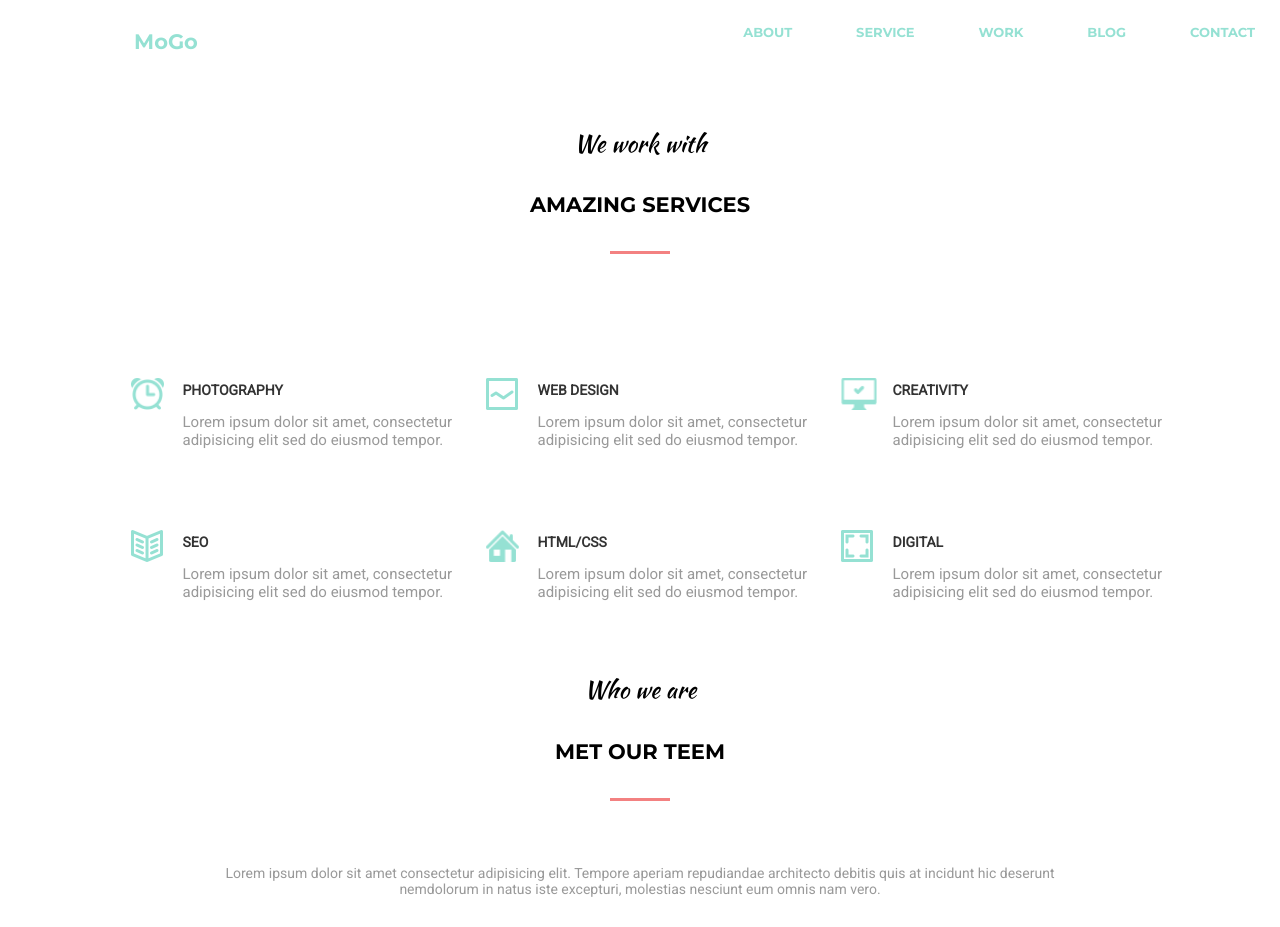
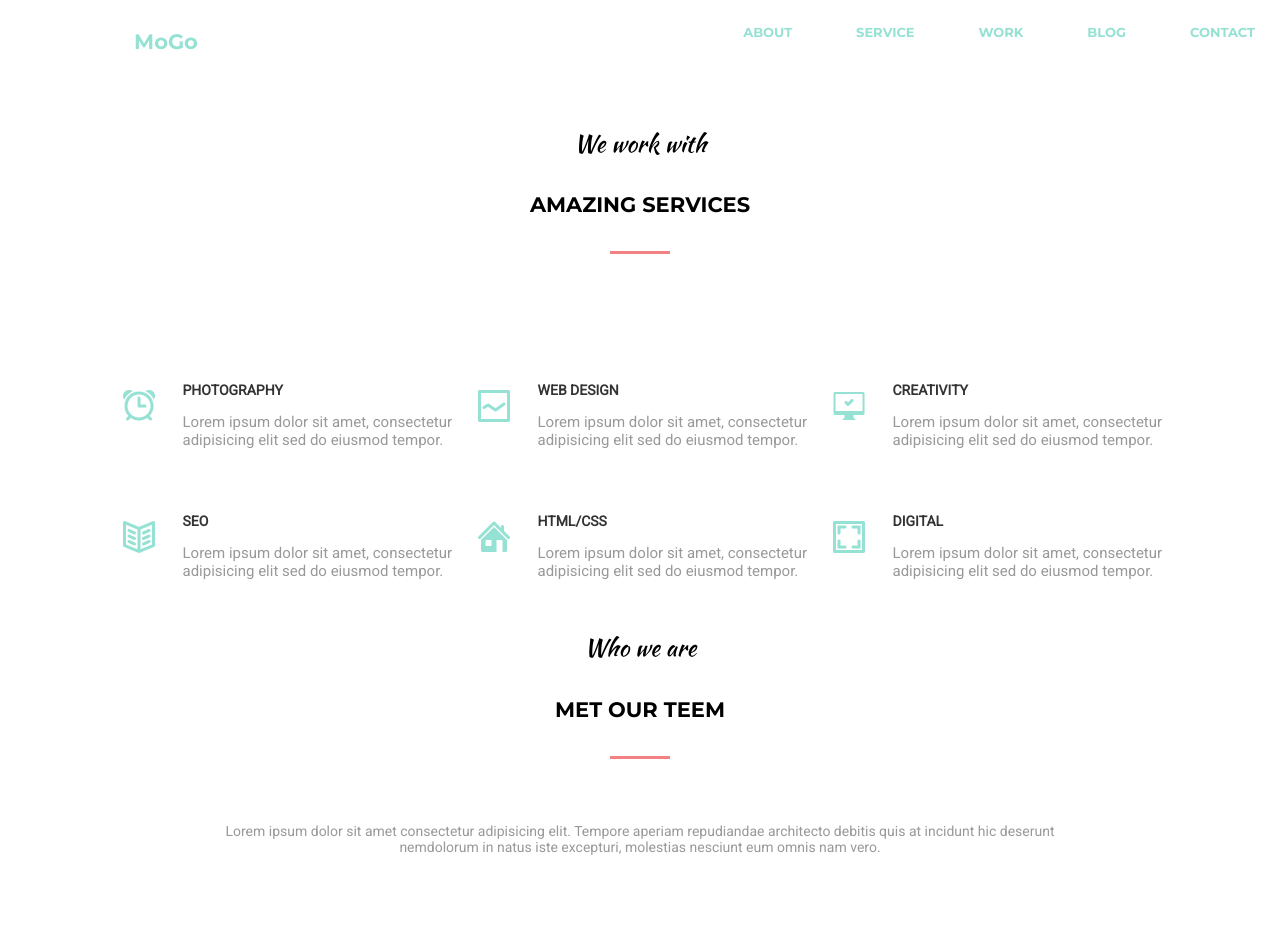
Before and after one commit to Agent222222/Kolyas-homework.github.io, a plain HTML site: page dz-4/index.html in a window 1280 px wide. After the commit the page ends 885 px from the top, so only its background shows below. Drawn offline with Linux system fonts and the light colour scheme.

Commit message:
dalete margin

```diff
--- a/dz-4/css/style.css
+++ b/dz-4/css/style.css
@@ -156,8 +156,10 @@ width: 280px;
 }
 
 .photo{
+    width: 60px;
+    height: 80px;
     display: flex;
-    margin: 10px 20px 60px 0px;
+    align-items: center;
 }
 
 .box{
--- a/dz-4/index.html
+++ b/dz-4/index.html
@@ -40,7 +40,8 @@
         <div class="one">
             <div class="task">
                 <div class="photo">
-                    <img src="img/ALARM.png" alt=""></div>
+                   <div class="section-photo"><img src="img/ALARM.png" alt=""></div>
+                </div>
                 <div class="tosk">
                     <p class="box">PHOTOGRAPHY</p>
                     <div class="text">Lorem ipsum dolor sit amet, consectetur adipisicing elit sed do eiusmod tempor.
@@ -49,7 +50,8 @@
             </div>
             <div class="task">
                 <div class="photo">
-                    <img src="img/LINE.png" alt=""></div>
+                    <div class="section-photo"><img src="img/LINE.png" alt=""></div>
+                </div>
                 <div class="tosk">
                     <p class="box">WEB DESIGN</p>
                     <div class="text">Lorem ipsum dolor sit amet, consectetur adipisicing elit sed do eiusmod tempor.
@@ -58,7 +60,8 @@
             </div>
             <div class="task">
                 <div class="photo">
-                    <img src="img/COMPUT.png" alt=""></div>
+                    <div class="section-photo"><img src="img/COMPUT.png" alt=""></div>
+                </div>
                 <div class="tosk">
                     <p class="box">CREATIVITY</p>
                     <div class="text">Lorem ipsum dolor sit amet, consectetur adipisicing elit sed do eiusmod tempor.
@@ -69,7 +72,8 @@
         <div class="one">
             <div class="task">
                 <div class="photo">
-                    <img src="img/BOOK.png" alt=""></div>
+                    <div class="section-photo"><img src="img/BOOK.png" alt=""></div>
+                </div>
                 <div class="tosk">
                     <p class="box">SEO</p>
                     <div class="text">Lorem ipsum dolor sit amet, consectetur adipisicing elit sed do eiusmod tempor.
@@ -78,7 +82,8 @@
             </div>
             <div class="task">
                 <div class="photo">
-                    <img src="img/HOME.png" alt=""></div>
+                    <div class="section-photo"><img src="img/HOME.png" alt=""></div>
+                </div>
                 <div class="tosk">
                     <p class="box">HTML/CSS</p>
                     <div class="text">Lorem ipsum dolor sit amet, consectetur adipisicing elit sed do eiusmod tempor.
@@ -87,7 +92,8 @@
             </div>
             <div class="task">
                 <div class="photo">
-                    <img src="img/IMAGE.png" alt=""></div>
+                    <div class="section-photo"><img src="img/IMAGE.png" alt=""></div>
+                </div>
                 <div class="tosk">
                     <p class="box">DIGITAL</p>
                     <div class="text">Lorem ipsum dolor sit amet, consectetur adipisicing elit sed do eiusmod tempor.
```
